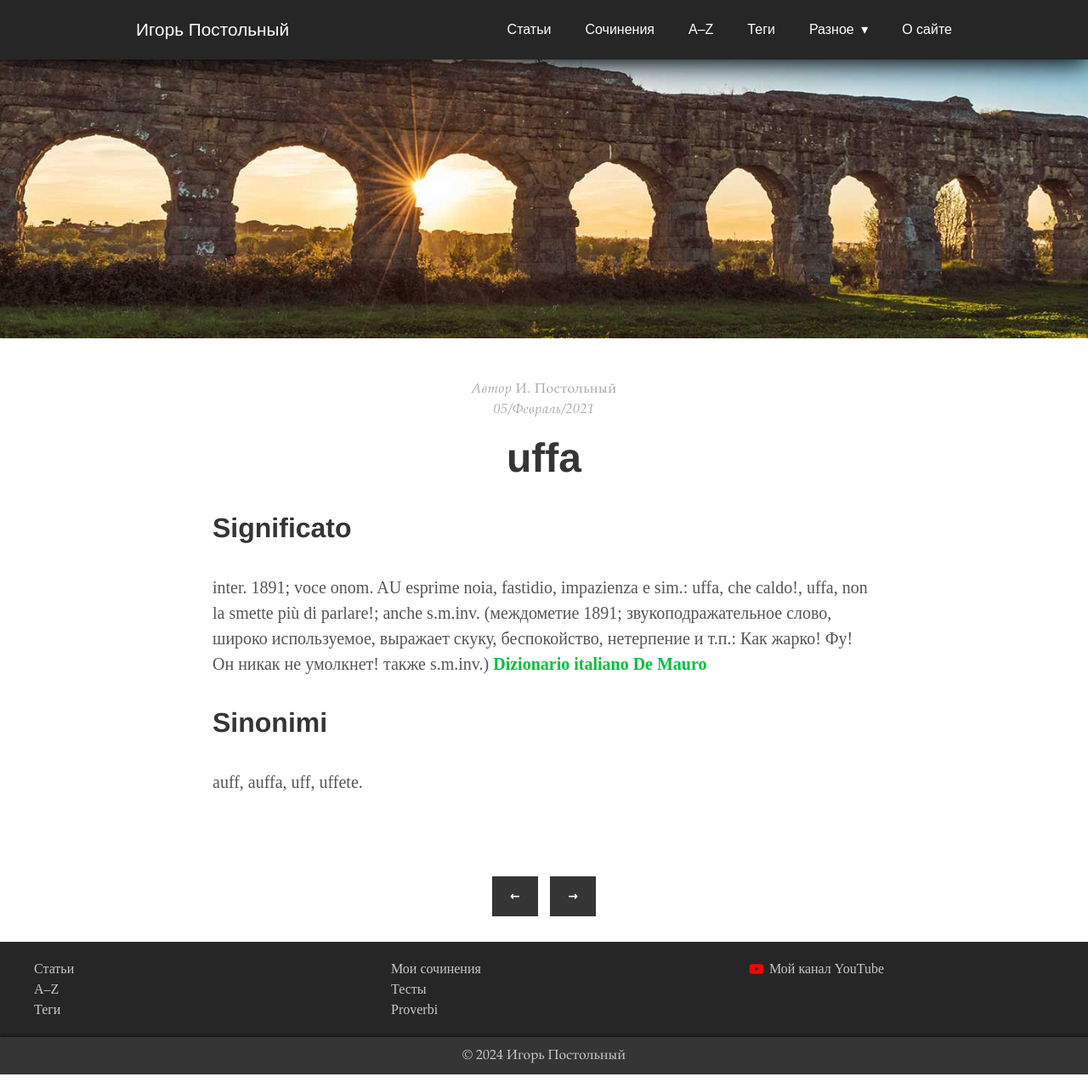
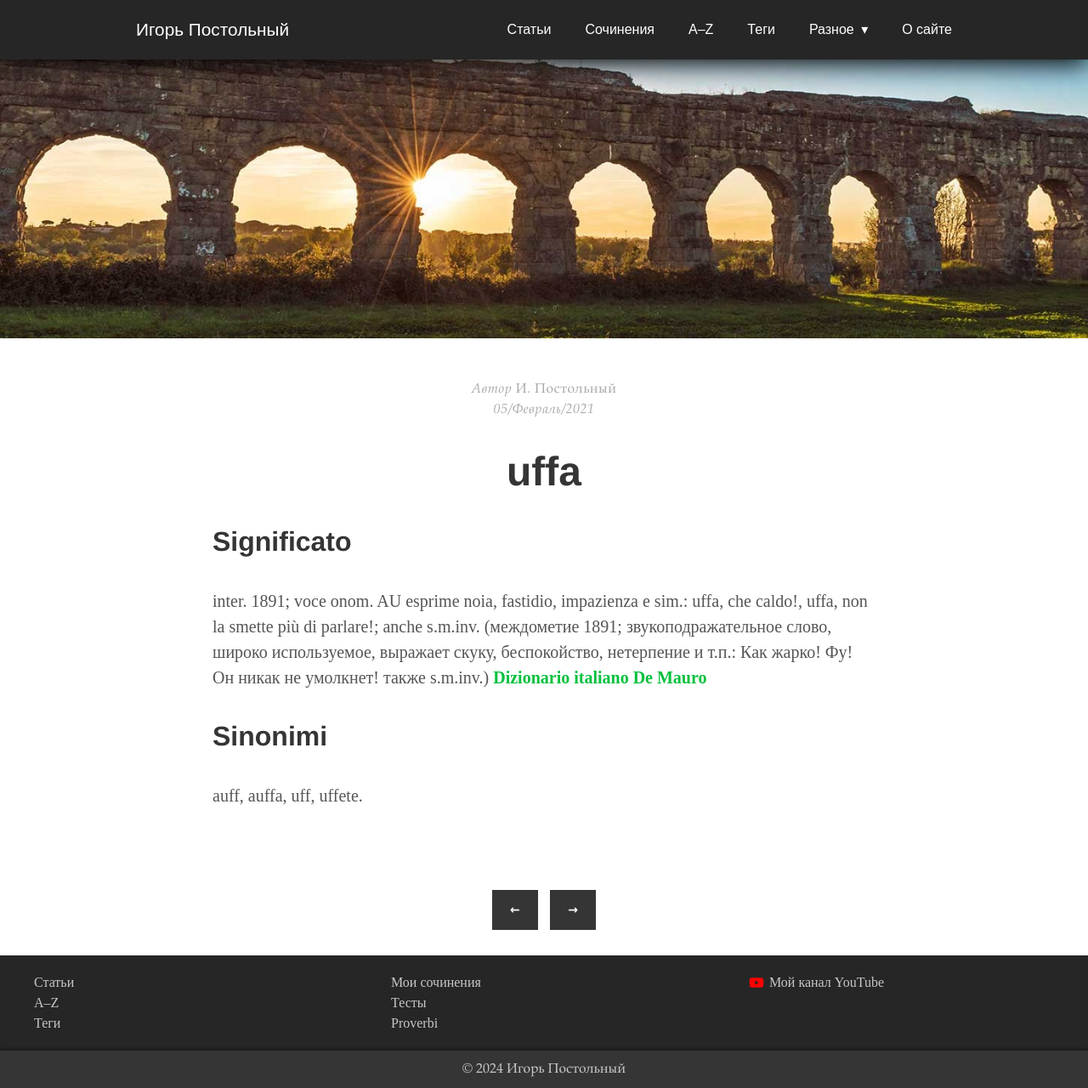
Before and after one commit to postolny/postolny.github.io, a Jekyll site: the page built from _posts/2021-02-05-uffa.md, in a window 1280 px wide. Shown: the whole page at 85% size. Built offline with Jekyll 4.4.1, drawn with Linux system fonts in a browser that asks for light colours.

Commit message:
Add files via upload

```diff
--- a/_sass/tale/_base.scss
+++ b/_sass/tale/_base.scss
@@ -14,8 +14,16 @@ main {
   font-family: main-primary;
   font-size: 18px;
 
-  @media (min-width: 600px) {
+  h1 {
+    margin: 3rem 0;
+  }
+
+  @media (min-width: 768px) {
     font-size: 20px;
+
+    h1 {
+      margin: 2rem 0;
+    }
   }
 }
 
@@ -31,7 +39,6 @@ h5,
 h6 {
   color: $default-shade;
   font-family: $sans-serif;
-
   overflow-wrap: break-word;
 }
 
--- a/_sass/tale/_post.scss
+++ b/_sass/tale/_post.scss
@@ -16,7 +16,6 @@
   &-title {
     color: $default-shade;
     font-family: $sans-serif;
-    margin: 1rem 0;
     text-align: center;
   }
 
--- a/_sass/tale/_taxonomies.scss
+++ b/_sass/tale/_taxonomies.scss
@@ -4,7 +4,6 @@
     &-title {
       color: $default-shade;
       font-family: $sans-serif;
-      margin: 1rem 0;
       text-align: center;
     }
   }
```
